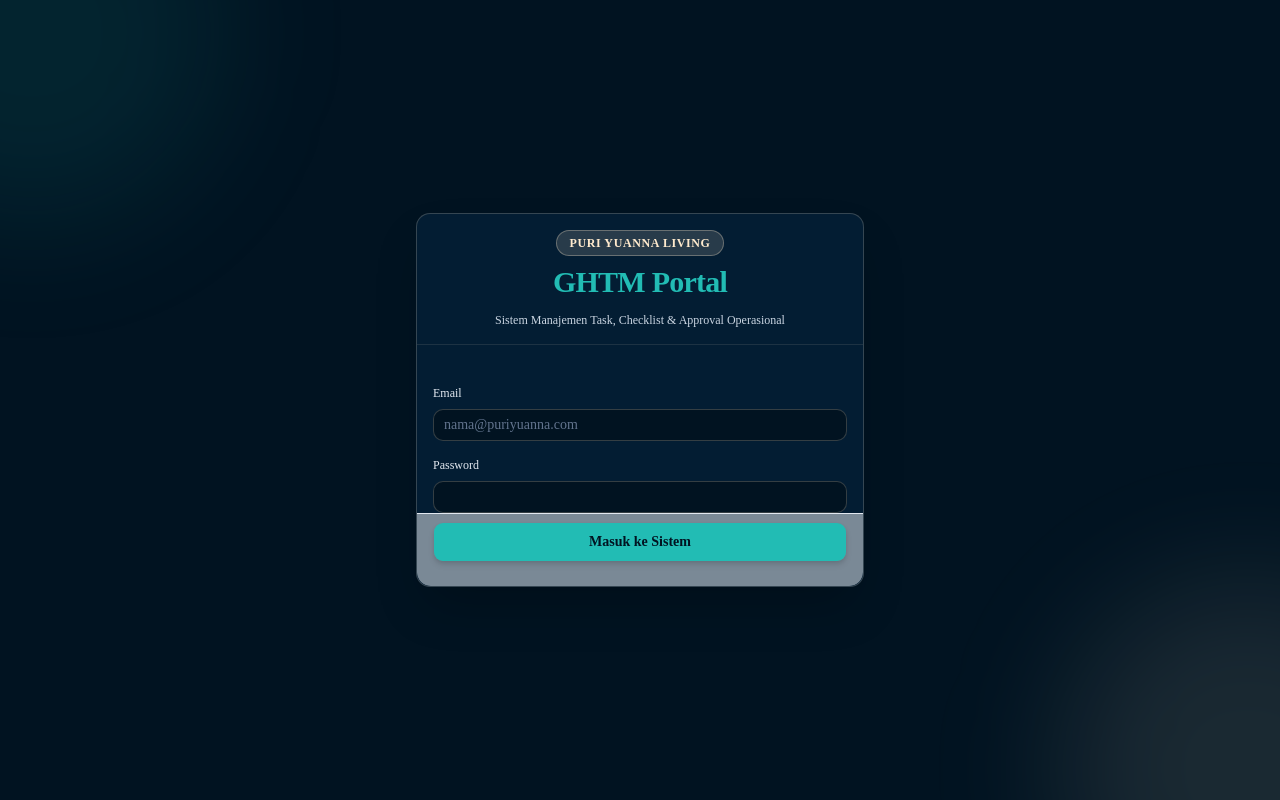
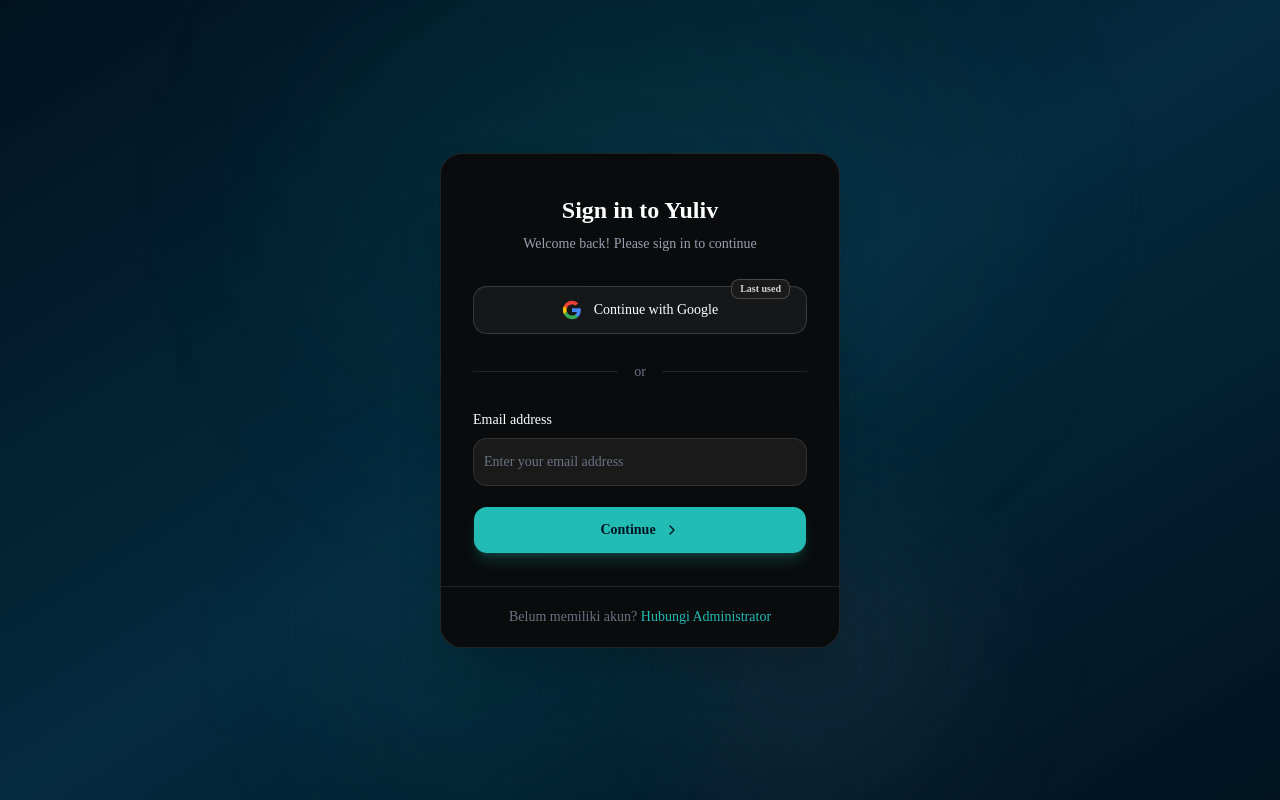
Before and after one commit to DFNexus/TaskManager_PuriYuanna-, a Next.js app in the folder frontend/: page /login in a window 1280 px wide. Built offline with nearby package versions, Linux system fonts and the light colour scheme; no server answers.

Commit message:
revisi di bagian login, mbenerke beberapa warna

```diff
--- a/frontend/src/app/login/page.tsx
+++ b/frontend/src/app/login/page.tsx
@@ -6,19 +6,26 @@ import { useAuthStore } from '@/store/authStore';
 import api from '@/lib/api';
 import { Button } from '@/components/ui/button';
 import { Input } from '@/components/ui/input';
-import { Label } from '@/components/ui/label';
-import { Card, CardContent, CardDescription, CardFooter, CardHeader, CardTitle } from '@/components/ui/card';
+import { ChevronRight } from 'lucide-react';
 
 export default function LoginPage() {
   const [email, setEmail] = useState('');
   const [password, setPassword] = useState('');
   const [error, setError] = useState('');
   const [loading, setLoading] = useState(false);
+  const [showPassword, setShowPassword] = useState(false);
   const setAuth = useAuthStore((state) => state.setAuth);
   const router = useRouter();
 
   const handleLogin = async (e: React.FormEvent) => {
     e.preventDefault();
+
+    // If password field is not visible yet, show it
+    if (!showPassword && email) {
+      setShowPassword(true);
+      return;
+    }
+
     setLoading(true);
     setError('');
 
@@ -33,72 +40,124 @@ export default function LoginPage() {
     }
   };
 
+  const handleGoogleLogin = () => {
+    setError('Login dengan Google akan segera tersedia.');
+  };
+
   return (
-    <div className="min-h-screen flex items-center justify-center bg-[#011321] p-4 relative overflow-hidden">
-      {/* Decorative brand ambient glow */}
-      <div className="absolute -top-40 -left-40 w-96 h-96 bg-[#22bcb4]/10 rounded-full blur-3xl pointer-events-none" />
-      <div className="absolute -bottom-40 -right-40 w-96 h-96 bg-[#ffeacd]/10 rounded-full blur-3xl pointer-events-none" />
+    <div className="min-h-screen flex items-center justify-center bg-gradient-to-br from-[#011321] via-[#062a3e] to-[#011321] p-4 relative overflow-hidden">
+      {/* Ambient glow effects */}
+      <div className="absolute top-0 left-1/2 -translate-x-1/2 w-[600px] h-[400px] bg-[#22bcb4]/8 rounded-full blur-[120px] pointer-events-none" />
+      <div className="absolute bottom-0 left-1/4 w-[300px] h-[300px] bg-[#22bcb4]/5 rounded-full blur-[80px] pointer-events-none" />
+      <div className="absolute bottom-0 right-1/4 w-[300px] h-[300px] bg-[#ffeacd]/5 rounded-full blur-[80px] pointer-events-none" />
 
-      <Card className="w-full max-w-md shadow-2xl border border-[#ffeacd]/20 bg-[#031d33] text-white relative z-10">
-        <CardHeader className="space-y-2 text-center pb-6 border-b border-[#ffeacd]/10">
-          <div className="inline-flex items-center justify-center mx-auto mb-1 px-3 py-1 rounded-full bg-[#ffeacd]/15 border border-[#ffeacd]/30 text-[#ffeacd] text-xs font-semibold tracking-wider uppercase">
-            Puri Yuanna Living
+      {/* Login Card */}
+      <div className="w-full max-w-[400px] rounded-3xl bg-[#0a0a0a]/95 border border-white/10 shadow-2xl backdrop-blur-sm relative z-10 overflow-hidden">
+        <div className="px-8 pt-10 pb-8">
+          {/* Card Header */}
+          <div className="text-center mb-8">
+            <h2 className="text-2xl font-bold text-white mb-2">Sign in to Yuliv</h2>
+            <p className="text-sm text-gray-400">
+              Welcome back! Please sign in to continue
+            </p>
           </div>
-          <CardTitle className="text-3xl font-extrabold tracking-tight text-[#22bcb4]">
-            GHTM Portal
-          </CardTitle>
-          <CardDescription className="text-slate-300 text-xs">
-            Sistem Manajemen Task, Checklist & Approval Operasional
-          </CardDescription>
-        </CardHeader>
-        <form onSubmit={handleLogin}>
-          <CardContent className="space-y-4 pt-6">
+
+          {/* Error Message */}
           {error && (
-              <div className="p-3 text-sm text-red-300 bg-red-950/60 border border-red-800/50 rounded-md">
+            <div className="mb-5 p-3 text-sm text-red-300 bg-red-950/50 border border-red-800/40 rounded-xl text-center">
               {error}
             </div>
           )}
-            <div className="space-y-2">
-              <Label htmlFor="email" className="text-xs font-medium text-slate-200">
-                Email
-              </Label>
+
+          {/* Google Sign-In Button */}
+          <button
+            type="button"
+            onClick={handleGoogleLogin}
+            className="w-full flex items-center justify-center gap-3 h-12 rounded-xl border border-white/15 bg-white/5 hover:bg-white/10 transition-all duration-200 text-white text-sm font-medium mb-2 relative group"
+          >
+            {/* Google Icon */}
+            <svg width="20" height="20" viewBox="0 0 24 24" xmlns="http://www.w3.org/2000/svg">
+              <path d="M22.56 12.25c0-.78-.07-1.53-.2-2.25H12v4.26h5.92a5.06 5.06 0 0 1-2.2 3.32v2.77h3.57c2.08-1.92 3.28-4.74 3.28-8.1z" fill="#4285F4"/>
+              <path d="M12 23c2.97 0 5.46-.98 7.28-2.66l-3.57-2.77c-.98.66-2.23 1.06-3.71 1.06-2.86 0-5.29-1.93-6.16-4.53H2.18v2.84C3.99 20.53 7.7 23 12 23z" fill="#34A853"/>
+              <path d="M5.84 14.09c-.22-.66-.35-1.36-.35-2.09s.13-1.43.35-2.09V7.07H2.18C1.43 8.55 1 10.22 1 12s.43 3.45 1.18 4.93l2.85-2.22.81-.62z" fill="#FBBC05"/>
+              <path d="M12 5.38c1.62 0 3.06.56 4.21 1.64l3.15-3.15C17.45 2.09 14.97 1 12 1 7.7 1 3.99 3.47 2.18 7.07l3.66 2.84c.87-2.6 3.3-4.53 6.16-4.53z" fill="#EA4335"/>
+            </svg>
+            <span>Continue with Google</span>
+
+            {/* "Last used" badge */}
+            <span className="absolute -top-2 right-4 px-2 py-0.5 text-[10px] font-semibold bg-[#1a1a1a] border border-white/20 text-white/80 rounded-md">
+              Last used
+            </span>
+          </button>
+
+          {/* Divider */}
+          <div className="flex items-center gap-4 my-7">
+            <div className="flex-1 h-px bg-white/10" />
+            <span className="text-sm text-gray-500">or</span>
+            <div className="flex-1 h-px bg-white/10" />
+          </div>
+
+          {/* Email/Password Form */}
+          <form onSubmit={handleLogin}>
+            <div className="space-y-5">
+              {/* Email Field */}
+              <div>
+                <label className="block text-sm font-medium text-white mb-2">
+                  Email address
+                </label>
                 <Input
-                id="email"
+                  id="login-email"
                   type="email"
-                placeholder="nama@puriyuanna.com"
+                  placeholder="Enter your email address"
                   value={email}
                   onChange={(e) => setEmail(e.target.value)}
-                className="bg-[#011321] border-[#ffeacd]/20 text-white placeholder:text-slate-500 focus-visible:ring-[#22bcb4] focus-visible:border-[#22bcb4]"
+                  className="h-12 rounded-xl bg-[#1a1a1a] border-white/10 text-white placeholder:text-gray-500 focus-visible:ring-[#22bcb4]/50 focus-visible:border-[#22bcb4]/50 text-sm"
                   required
                 />
               </div>
-            <div className="space-y-2">
-              <div className="flex items-center justify-between">
-                <Label htmlFor="password" className="text-xs font-medium text-slate-200">
+
+              {/* Password Field - Shows after clicking Continue */}
+              {showPassword && (
+                <div className="animate-in slide-in-from-top-2 duration-300">
+                  <label className="block text-sm font-medium text-white mb-2">
                     Password
-                </Label>
-              </div>
+                  </label>
                   <Input
-                id="password"
+                    id="login-password"
                     type="password"
+                    placeholder="Enter your password"
                     value={password}
                     onChange={(e) => setPassword(e.target.value)}
-                className="bg-[#011321] border-[#ffeacd]/20 text-white focus-visible:ring-[#22bcb4] focus-visible:border-[#22bcb4]"
+                    className="h-12 rounded-xl bg-[#1a1a1a] border-white/10 text-white placeholder:text-gray-500 focus-visible:ring-[#22bcb4]/50 focus-visible:border-[#22bcb4]/50 text-sm"
                     required
+                    autoFocus
                   />
                 </div>
-          </CardContent>
-          <CardFooter className="pt-2 pb-6">
+              )}
+
+              {/* Continue / Sign In Button */}
               <Button
-              className="w-full bg-[#22bcb4] hover:bg-[#1fa9a2] text-[#011321] font-bold text-sm shadow-md transition-all h-10"
                 type="submit"
                 disabled={loading}
+                className="w-full h-12 rounded-xl bg-[#22bcb4] hover:bg-[#1eaaa3] active:bg-[#199e97] text-[#011321] font-bold text-sm shadow-lg shadow-[#22bcb4]/20 transition-all duration-200 flex items-center justify-center gap-2"
               >
-              {loading ? 'Memproses...' : 'Masuk ke Sistem'}
+                {loading ? 'Memproses...' : showPassword ? 'Sign In' : 'Continue'}
+                {!loading && <ChevronRight className="h-4 w-4" />}
               </Button>
-          </CardFooter>
+            </div>
           </form>
-      </Card>
+        </div>
+
+        {/* Bottom Section */}
+        <div className="border-t border-white/10 px-8 py-5">
+          <p className="text-center text-sm text-gray-500">
+            Belum memiliki akun?{' '}
+            <span className="text-[#22bcb4] font-medium cursor-default">
+              Hubungi Administrator
+            </span>
+          </p>
+        </div>
+      </div>
     </div>
   );
 }
```
Lines whose indentation alone changed are shown as unchanged.
